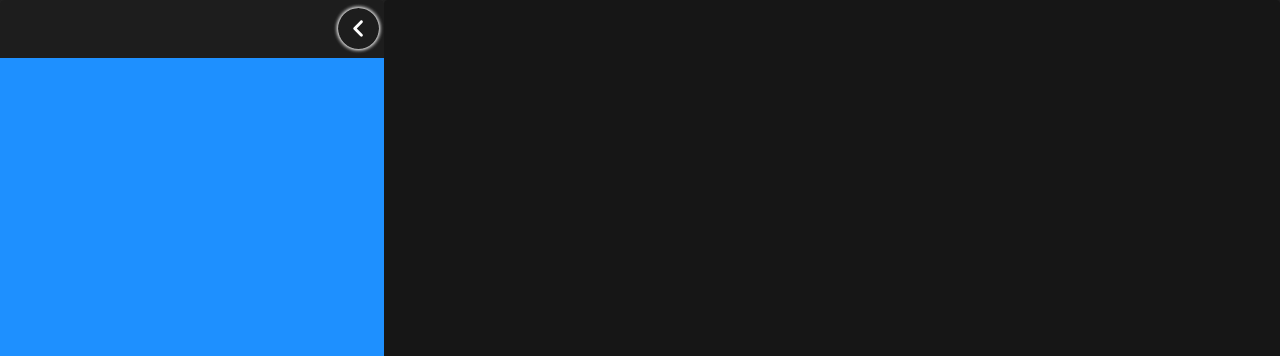
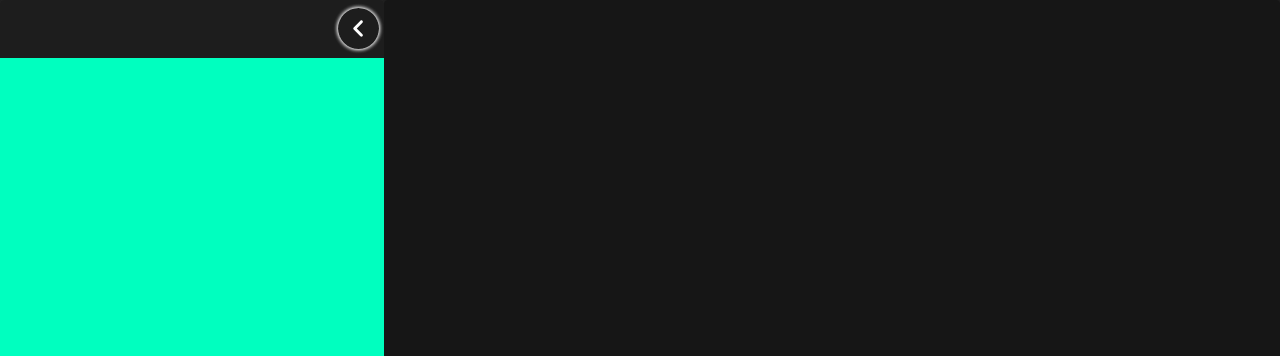
Before and after one commit to cybermajeed/ElectroNotes, a plain HTML site: page index.html in a window 1280 px wide. Shown: the top 356 px of the page. Drawn offline with Linux system fonts and the light colour scheme.

Commit message:
Add files via upload

```diff
--- a/style.css
+++ b/style.css
@@ -66,7 +66,7 @@ body {
 }
 
 .container .notesList {
-  background: dodgerblue;
+  background: #00ffbf;
   width: 100%;
   flex-grow: 100;
   overflow-x: hidden;
```
